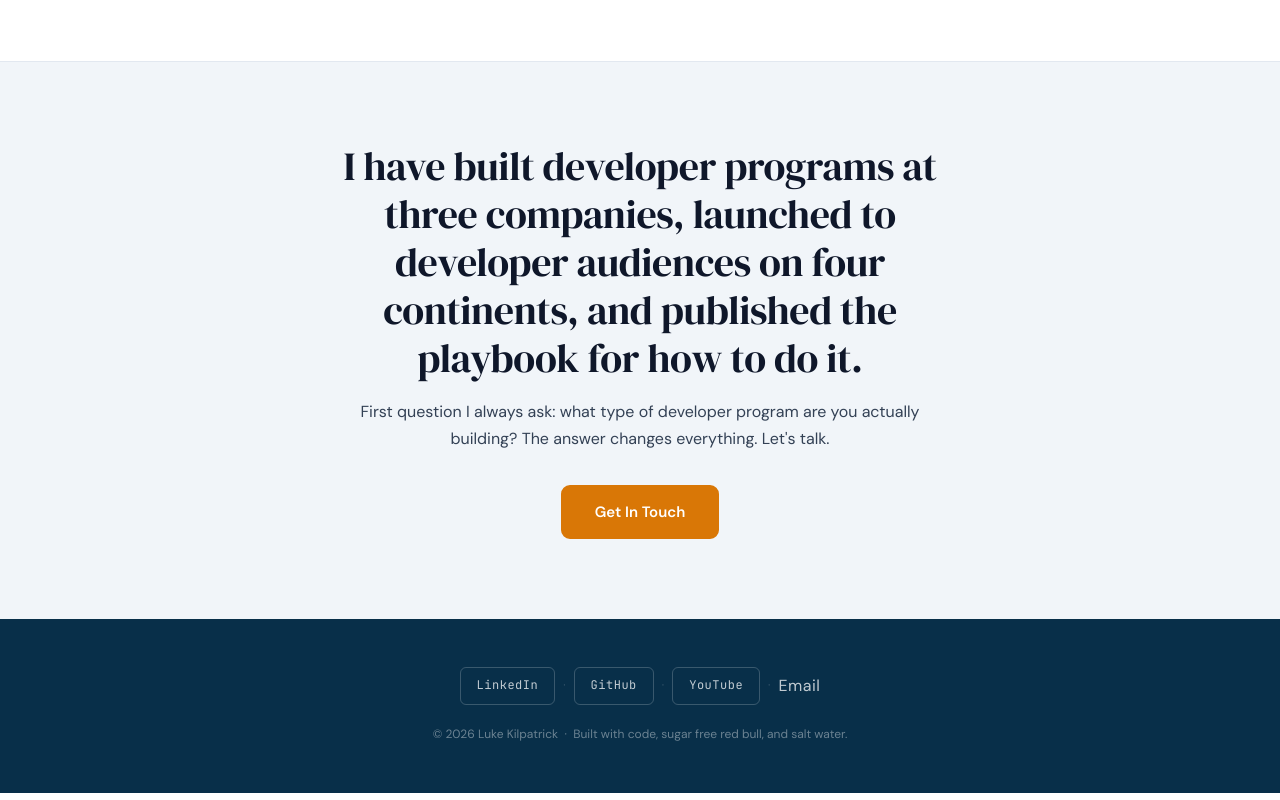
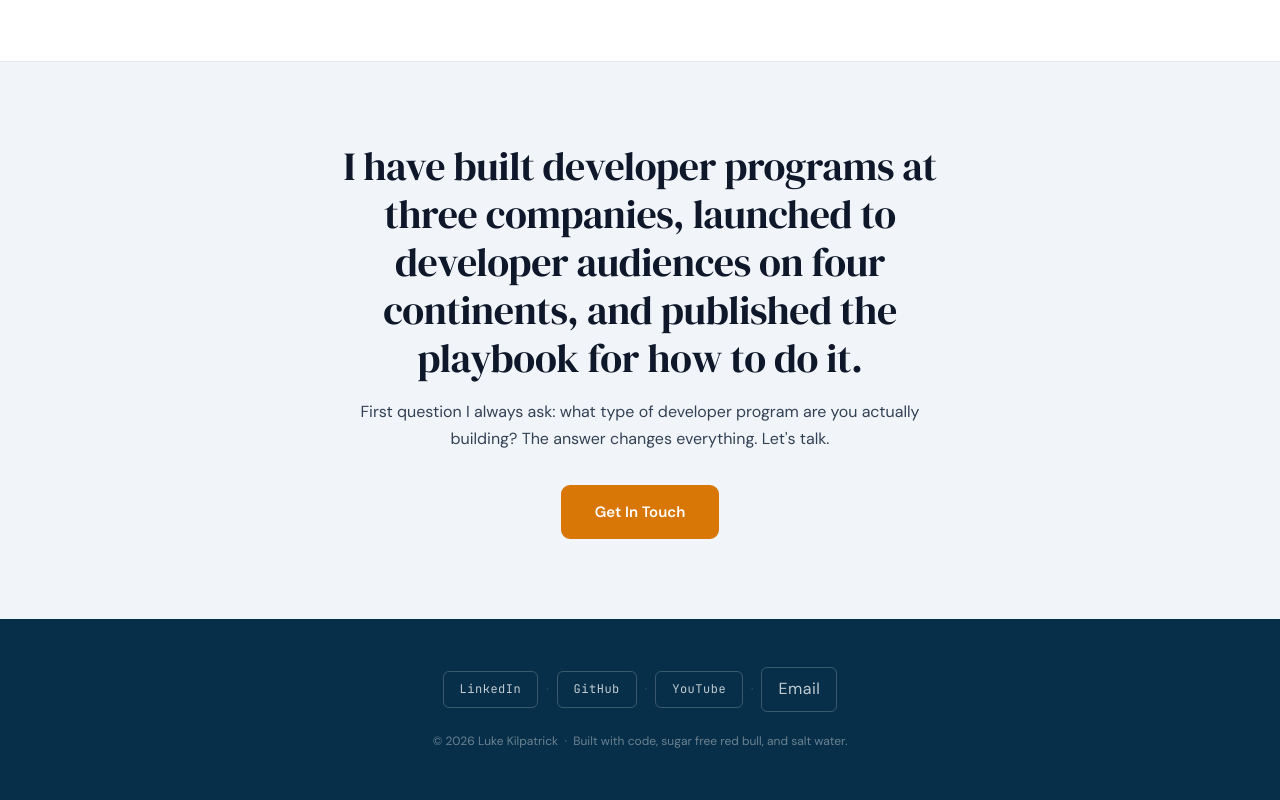
Before and after one commit to lkilpatrick/lkilpatrick_com, a Next.js app: page /impact in a window 1280 px wide. Shown: the part 3333-4133 px from the top of the page. Built offline with nearby package versions, Linux system fonts and the light colour scheme.

Commit message:
fix: resume link to ResumeLukeKilpatrickDevRel2026.pdf in Navbar and Hero, fix Email button footer styling

```diff
--- a/app/components/Footer.tsx
+++ b/app/components/Footer.tsx
@@ -35,7 +35,7 @@ export default function Footer() {
             <button
               onClick={() => setContactOpen(true)}
               className="footer-link"
-              style={{ background: "none", border: "none", cursor: "pointer", padding: 0, font: "inherit" }}
+              style={{ cursor: "pointer", font: "inherit" }}
             >
               Email
             </button>
--- a/app/components/Hero.tsx
+++ b/app/components/Hero.tsx
@@ -80,7 +80,7 @@ export default function Hero() {
                   {personalInfo.availability}
                 </span>
               )}
-              <a href="/Luke-Kilpatrick-Director-DevRel-2026.pdf" download="Luke-Kilpatrick-Director-DevRel-2026.pdf" className="hero-resume-link">
+              <a href="/ResumeLukeKilpatrickDevRel2026.pdf" download="ResumeLukeKilpatrickDevRel2026.pdf" className="hero-resume-link">
                 Resume ↓
               </a>
             </div>
--- a/app/components/Navbar.tsx
+++ b/app/components/Navbar.tsx
@@ -49,7 +49,7 @@ export default function Navbar() {
           </ul>
 
           <div className="nav-controls">
-            <a href="/Luke-Kilpatrick-Director-DevRel-2026.pdf" download="Luke-Kilpatrick-Director-DevRel-2026.pdf" className="resume-btn">Resume ↓</a>
+            <a href="/ResumeLukeKilpatrickDevRel2026.pdf" download="ResumeLukeKilpatrickDevRel2026.pdf" className="resume-btn">Resume ↓</a>
             <button
               className="hamburger"
               onClick={() => setMenuOpen(o => !o)}
```
